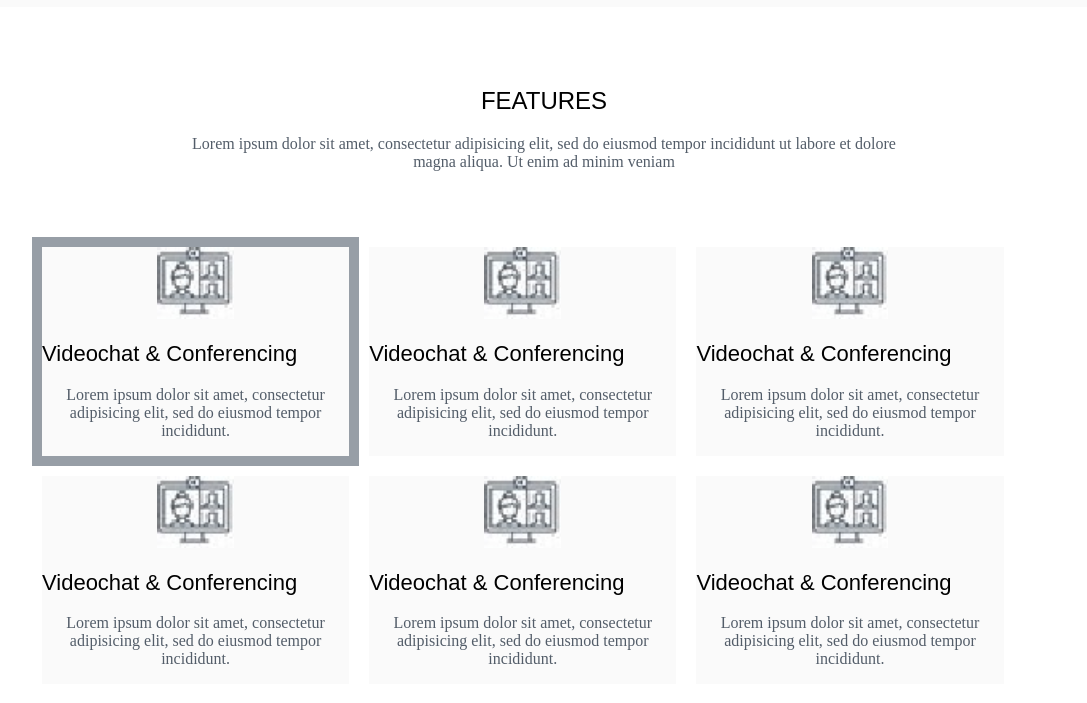
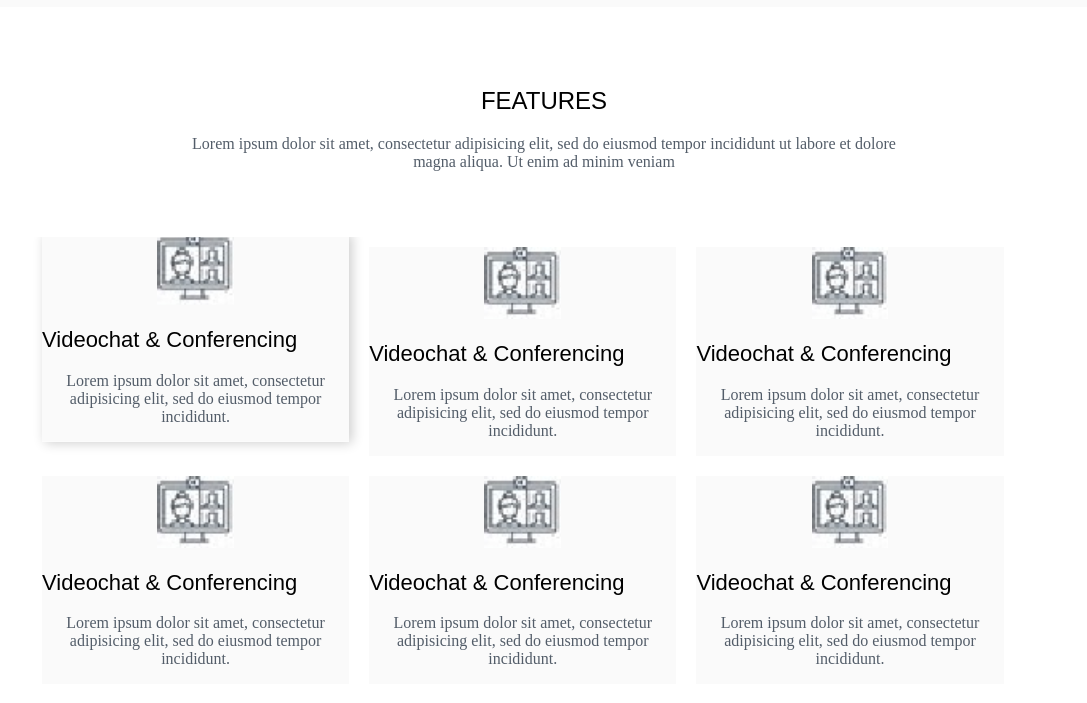
Before and after one commit to abuhena-mostafa/project_two, a plain HTML site: page index.html in a window 1280 px wide. In both pictures the pointer is over the element 291 px from the left and 1568 px from the top of the page. Shown: the part 1217-1920 px from the top of the page, without its empty margins (96-1183 px from the left). Drawn offline with Linux system fonts and the light colour scheme.

Commit message:
Update style.css

```diff
--- a/css/style.css
+++ b/css/style.css
@@ -275,7 +275,8 @@ color: #535D69;
 
 }
 .feature1:hover{
-        box-shadow: 0px 0px 0px 10px #979ea6
+        box-shadow: 0.2rem 0.1rem 0.7rem 0 rgb(0 0 0 / 20%);
+    transform: translateY(-.9rem);
 }
 .footer{
     margin-top: 50px;
```
